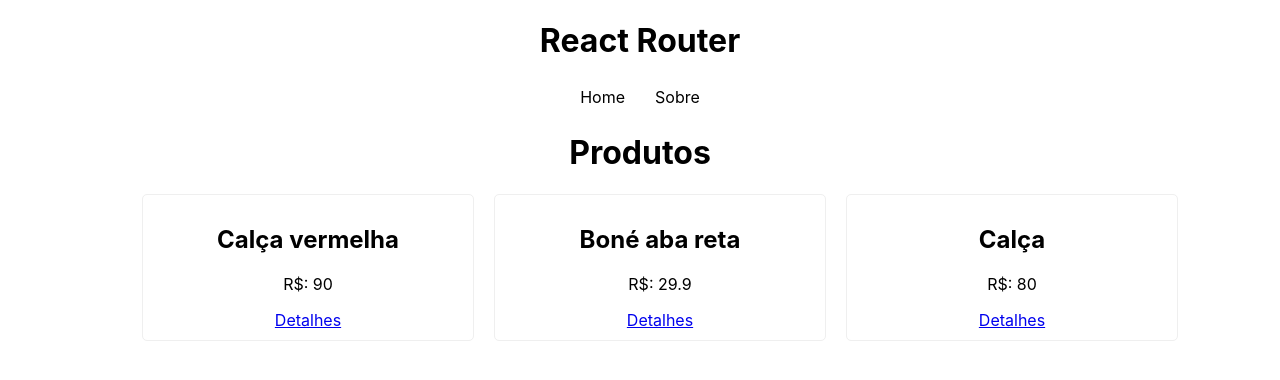
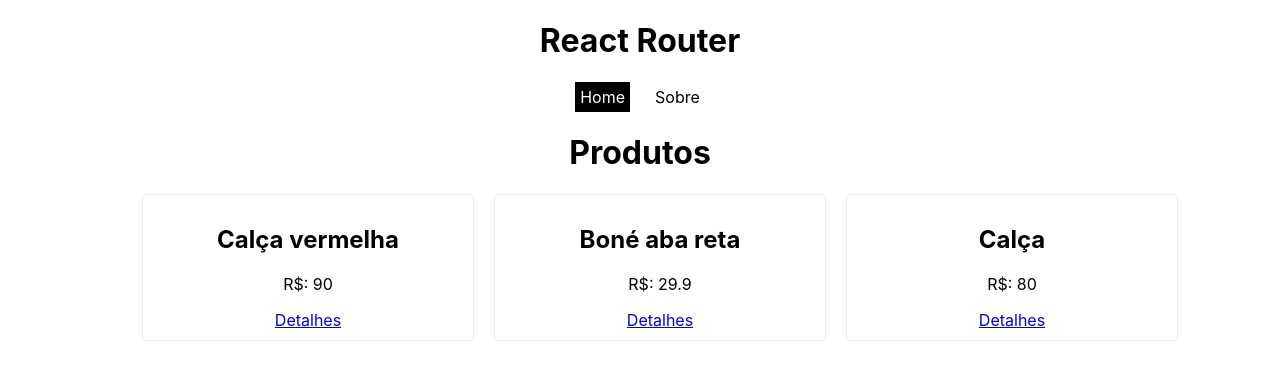
Before and after one commit to RyanLudieri/cuso_react, a React (Create React App) app in the folder 8_React_Router/router/: page / in a window 1280 px wide. Shown: the top 380 px of the page. Built offline with nearby package versions, Linux system fonts and the light colour scheme; data requests are answered from the project's data file.

Commit message:
feat: active link

```diff
--- a/8_React_Router/router/src/components/NavBar.css
+++ b/8_React_Router/router/src/components/NavBar.css
@@ -15,6 +15,6 @@
 }
 
 .active{
-    background-color: #ccc;
+    background-color: black;
     color: #fff;
 }
--- a/8_React_Router/router/src/components/NavBar.js
+++ b/8_React_Router/router/src/components/NavBar.js
@@ -1,13 +1,24 @@
 // 2 - links com react router
 import  './NavBar.css';
 
-import { Link } from 'react-router-dom';
+import { Link, NavLink } from 'react-router-dom';
 
 const NavBar = () => {
   return (
     <nav>
-        <Link to='/'>Home</Link>
-        <Link to='/about'>Sobre</Link>
+        {/*<Link to='/'>Home</Link>
+        <Link to='/about'>Sobre</Link>*/}
+        <NavLink
+          to="/"
+          //className={({isActive}) => (isActive ? "esta-ativo" : "não-ativo")}
+        >
+          Home
+        </NavLink>
+        <NavLink
+          to="/about"
+        >
+          Sobre
+        </NavLink>
     </nav>
   )
 }
```
